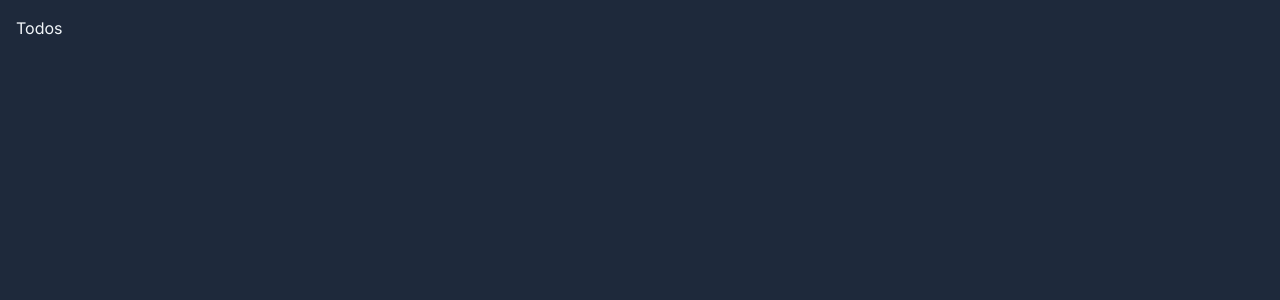
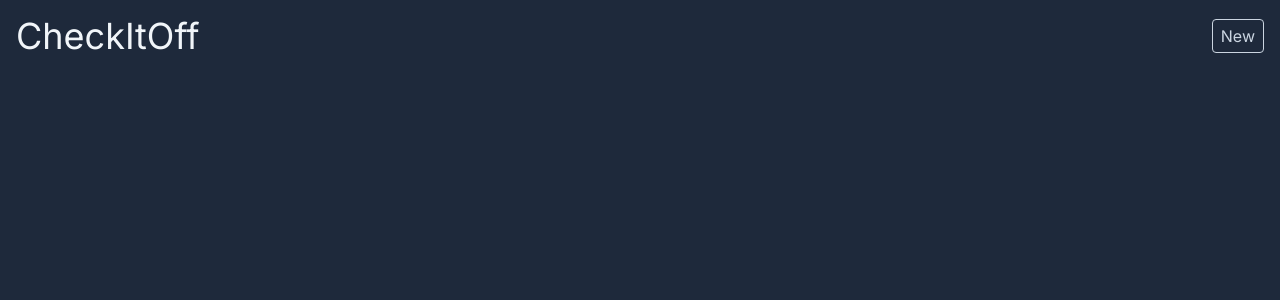
Before and after one commit to anuescapist/CheckItOff-nextjs, a Next.js app: page / in a window 1280 px wide. Shown: the top 300 px of the page. Built offline with nearby package versions, Linux system fonts and the light colour scheme.

Commit message:
new button

```diff
--- a/src/app/page.tsx
+++ b/src/app/page.tsx
@@ -1,12 +1,24 @@
 import Image from 'next/image'
-import Link from "next/link"
+import Link from 'next/link'
+import { prisma } from './db'
 
 export default function Home() {
   return (
-  <>
-  <header>
-    <h1  className="flex justify-between items-center mb-4" >Todos</h1>
+    <>
+    <header className="flex justify-between items-center mb-4">
+      <h1 className="text-4xl">CheckItOff</h1>
+
+      <Link className="border border-slate-300 text-slate-300 px-2 py-1 rounded
+     hover:bg-slate-600 focus-within:bg-slate-700 outline-none"
+      href="/new">New
+      </Link>
     </header>
-  </>
+
+    <ul className='pl-4'>
+
+    </ul>
+
+    </>
   )
+
 }
```
